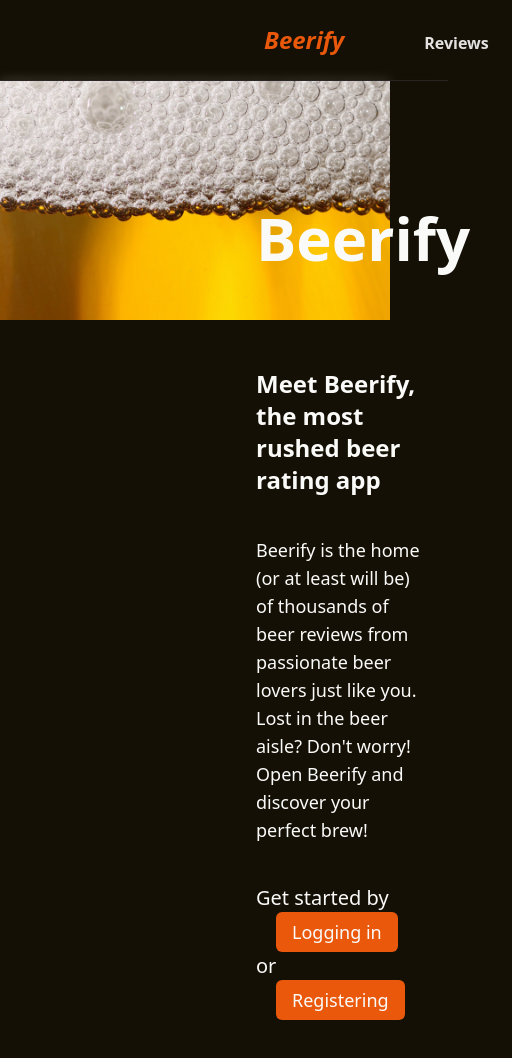
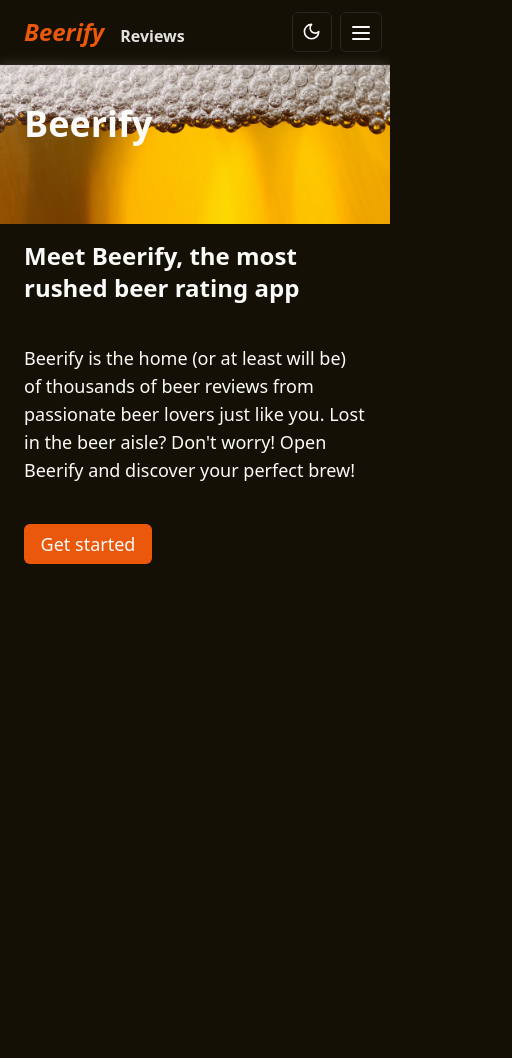
Before and after one commit to KaarleJ/Beerify, a React (Vite) app in the folder client/: page / in a window 390 px wide. Shown: the top 1058 px of the page, 512 px wide, since content can reach past the window. After the commit the page ends 908 px from the top, so only its background shows below. Built offline with nearby package versions, Linux system fonts and the light colour scheme; grey boxes are pictures that could not be loaded.

Commit message:
Made somewhat responsive

```diff
--- a/client/src/App.tsx
+++ b/client/src/App.tsx
@@ -5,7 +5,7 @@
   return (
     <div>
       <NavBar />
-      <div className='mt-20 flex flex-col items-center'>{children}</div>
+      <div className=' mt-16 md:mt-20 flex flex-col items-center'>{children}</div>
       <Toaster />
     </div>
   );
--- a/client/src/components/Link.tsx
+++ b/client/src/components/Link.tsx
@@ -3,7 +3,7 @@
 
 const Link = ({ children, className, ...props }:  AnchorHTMLAttributes<HTMLAnchorElement>) => {
   return (
-    <a className={`mx-10 text-foreground/90 hover:text-foreground/70 ${className}`} {...props}>
+    <a className={`text-foreground/90 hover:text-foreground/70 ${className}`} {...props}>
       {children}
     </a>
   );
--- a/client/src/components/NavBar/index.tsx
+++ b/client/src/components/NavBar/index.tsx
@@ -6,15 +6,15 @@
 const NavBar = () => {
   const { user, logout } = useAuth();
   return (
-    <nav className="py-5 px-56 flex flex-row items-center justify-between w-screen fixed top-0 backdrop-blur-sm border-b">
-      <div>
+    <nav className="py-3 pl-6 md:py-5 md:px-56 flex flex-row items-center justify-between w-screen fixed top-0 backdrop-blur-sm border-b">
+      <div className='w-full flex items-end justify-start gap-4 md:gap-16'>
         <Link
           href="/"
-          className="mx-10 text-primary/100 hover:text-primary/80 italic text-2xl"
+          className="text-primary/100 hover:text-primary/80 italic text-2xl"
         >
           Beerify
         </Link>
-        <Link href="/reviews">Reviews </Link>
+        <Link href="/reviews" className='text-left'>Reviews </Link>
 
         {user ? (
           <>
--- a/client/src/views/LandingView.tsx
+++ b/client/src/views/LandingView.tsx
@@ -3,10 +3,12 @@
 const LandingView = () => {
   return (
     <div className="w-full h-screen flex flex-col items-stretch">
-      <div className="bg-slate-300 bg-bottom bg-cover bg-[url('/beer.jpg')] h-[15rem] text-center">
-        <h1 className="py-32 pl-64 text-left text-6xl">Beerify</h1>
+      <div className="bg-slate-300 bg-bottom bg-cover bg-[url('/beer.jpg')] h-[10rem] md:h-[15rem] text-center">
+        <h1 className="md:py-32 md:pl-56 px-6 text-left text-4xl md:text-6xl">
+          Beerify
+        </h1>
       </div>
-      <div className="flex items-center justify-between px-64 py-12 gap-12">
+      <div className="flex flex-col md:flex-row items-center justify-between px-6 py-4 md:px-56 md:py-12 md:gap-12">
         <div className="flex flex-col justify-start h-full">
           <h2 className="text-2xl pb-10">
             Meet Beerify, the most rushed beer rating app
@@ -16,21 +18,14 @@
             reviews from passionate beer lovers just like you. Lost in the beer
             aisle? Don't worry! Open Beerify and discover your perfect brew!
           </p>
-          <p className="text-left pt-10 text-xl">
-            Get started by
-            <Button asChild className="text-lg mx-5">
-              <a href="/login">Logging in</a>
-            </Button>
-            or
-            <Button asChild className="text-lg mx-5">
-              <a href="register">Registering</a>
-            </Button>
-          </p>
+          <Button asChild className="text-lg w-[8rem] mt-10">
+            <a href="/register">Get started</a>
+          </Button>
         </div>
-        <div className="h-[20rem] w-[50rem] overflow-hidden rounded-md shadow-xl shadow-primary shado">
+        <div className="md:h-[20rem] md:w-[50rem] overflow-hidden rounded-md md:shadow-xl md:shadow-primary">
           <img
             src="https://images.unsplash.com/photo-1438557068880-c5f474830377?q=80&w=2073&auto=format&fit=crop&ixlib=rb-4.0.3&ixid=M3wxMjA3fDB8MHxwaG90by1wYWdlfHx8fGVufDB8fHx8fA%3D%3D"
-            className="object-contain object-center"
+            className="object-cover object-center hidden md:flex"
           />
         </div>
       </div>
--- a/client/src/views/ReviewsView.tsx
+++ b/client/src/views/ReviewsView.tsx
@@ -34,7 +34,7 @@
 
   return (
     <ul className="w-full rounded-md max-w-3xl ">
-      {authorId ? <h1>Reviews by you</h1> : <h1>Beerify reviews</h1>}
+      {authorId ? <h1>Reviews by you</h1> : <h1 className='px-6'>Beerify reviews</h1>}
       {reviews.map((review) => (
         <ReviewCard key={review.id} review={review} />
       ))}
```
